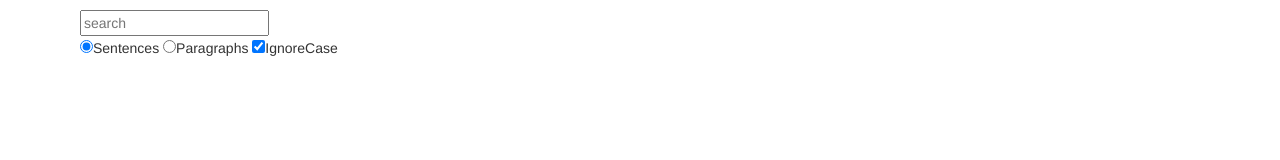
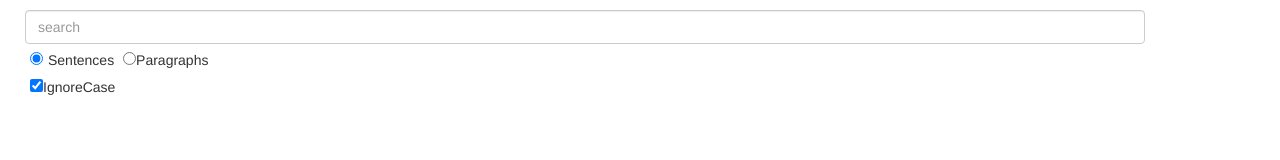
Before and after one commit to Taboen/ChromeSearcher, a browser extension: page src/search_box.html in a window 1280 px wide. Drawn offline with Linux system fonts and the light colour scheme.

Commit message:
improved search_box layout

```diff
--- a/src/content_script.js
+++ b/src/content_script.js
@@ -20,6 +20,7 @@ function PageParser (queryObject) {
     //      query, string
     //      sentences, Boolean
     //      ignoreCase, Boolean
+    //      takes options from chrome.storage
     this.tabId = queryObject['tabId'];
     this.startSearch = queryObject["startSearch"];
     this.query = queryObject["query"];
--- a/src/css/customize_bootstrap.css
+++ b/src/css/customize_bootstrap.css
@@ -1,5 +1,8 @@
 body {
-    width:250x;
+}
+
+.search_box_body {
+    width:250px;
 }
 
 .result-item {
@@ -21,4 +24,23 @@ body {
 }
 
 .optional {
+    width:100%;
+    margin-top:3px;
 }
+
+#sentencesYes {
+    margin:5px;
+}
+
+#sentencesNo {
+    margin-left:5px;
+
+}
+
+.form-control {
+    width:100%;
+}
+
+#ignoreCase {
+    margin:5px;
+}
--- a/src/search_box.html
+++ b/src/search_box.html
@@ -5,16 +5,18 @@
   <link rel="stylesheet" href="../lib/bootstrap.min.css">
   <link rel="stylesheet" href="css/customize_bootstrap.css">
   </head>
-  <body>
+  <body class="search_box_body">
     <div class='container'>
         <form action="" class="search_box">
-            <input type="text" name="query" class="query" placeholder="search">
+            <input type="text" name="query" class="form-control query" placeholder="search">
             <div class="optional">
                 <input type="radio" name="sentences" value="yes" id="sentencesYes" checked/>Sentences
                 <input type="radio" name="sentences" value="no" id="sentencesNo"/>Paragraphs
+            <div>
+                <div id="ignoreCase">
                 <input type="checkbox" name="ignoreCase" checked>IgnoreCase
-            </div>
-        </form>
+                </div>
+           </form>
     </div>
     <div class="footer">
     </div>
```
Also changed, not shown: 1 other file.
